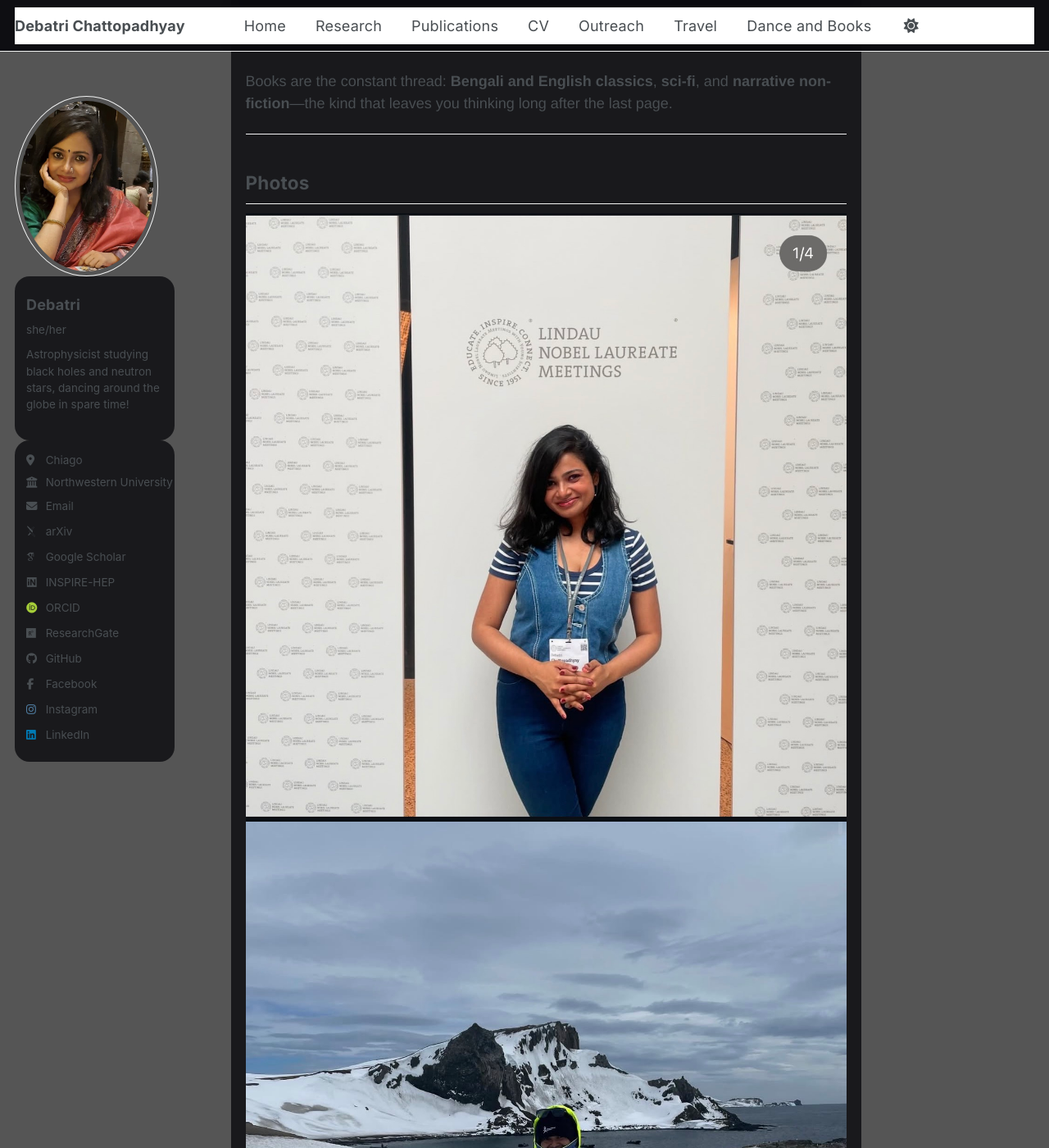
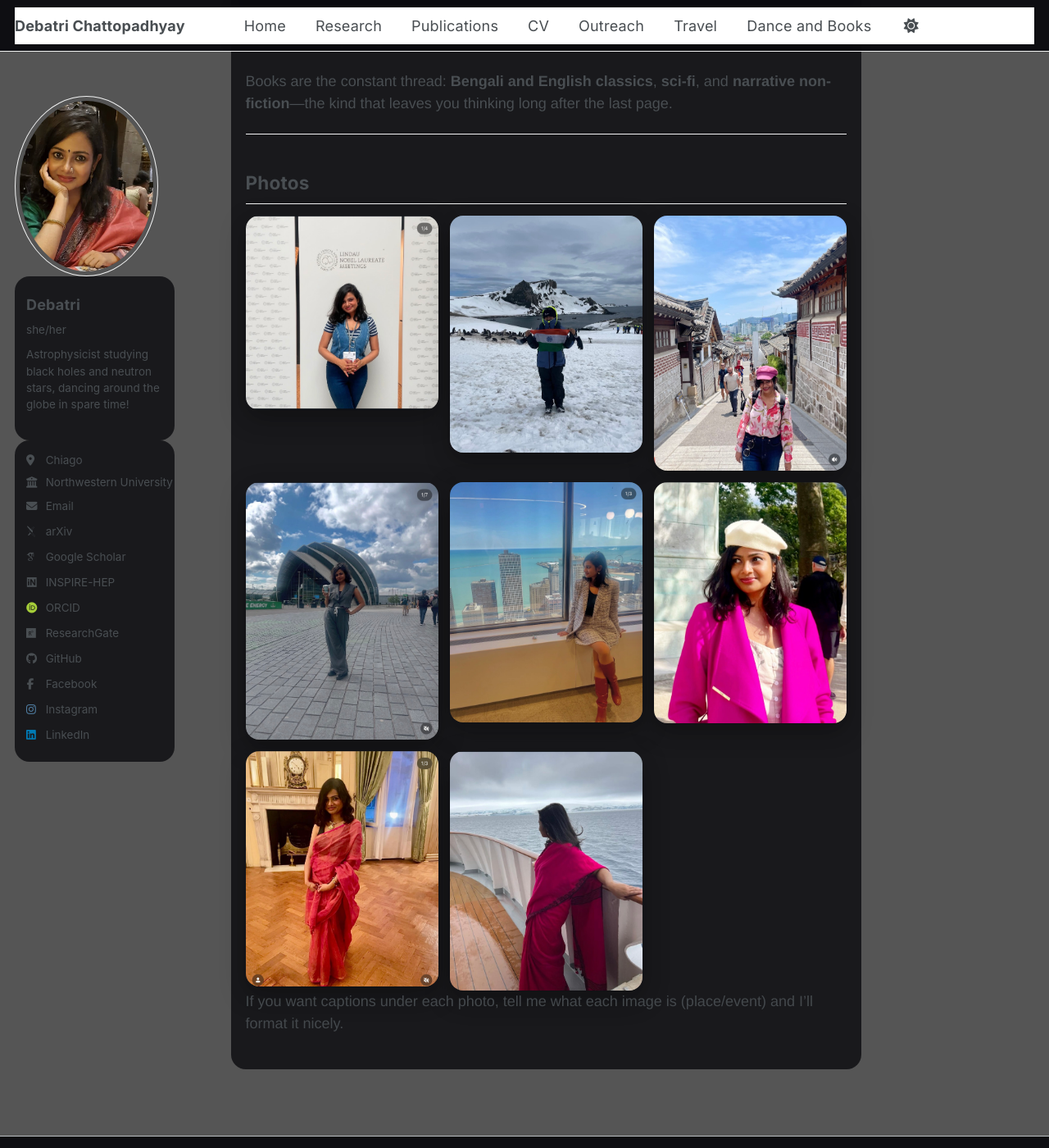
Before and after one commit to debatric/debatric.github.io, a Jekyll site: the page built from _pages/hobbies.md, in a window 1280 px wide and 1400 px high, scrolled down 482 px. Shown: the whole window at 82% size. Built offline with Jekyll 4.4.1, drawn with Linux system fonts in a browser that asks for light colours; some web fonts are replaced; a script bundle is joined from its source files by our own code; library files that are not in the unit come from our copies.

Commit message:
Update _custom.scss

```diff
--- a/_sass/_custom.scss
+++ b/_sass/_custom.scss
@@ -150,3 +150,25 @@ h1, h2, h3, h4, .site-title, .masthead__menu-item {
   clear: both !important;
   z-index: 5;
 }
+
+/* --- HOBBIES PHOTO GRID --- */
+.photo-grid{
+  display:grid;
+  grid-template-columns: repeat(auto-fill, minmax(220px, 1fr));
+  gap: 14px;
+  margin-top: 14px;
+}
+
+.photo-grid img{
+  width:100%;
+  height: 220px;
+  object-fit: cover;
+  border-radius: 16px;
+  box-shadow: 0 10px 30px rgba(0,0,0,0.35);
+}
+
+.note{
+  opacity: 0.9;
+  margin-top: 10px;
+  font-size: 0.95rem;
+}
```
